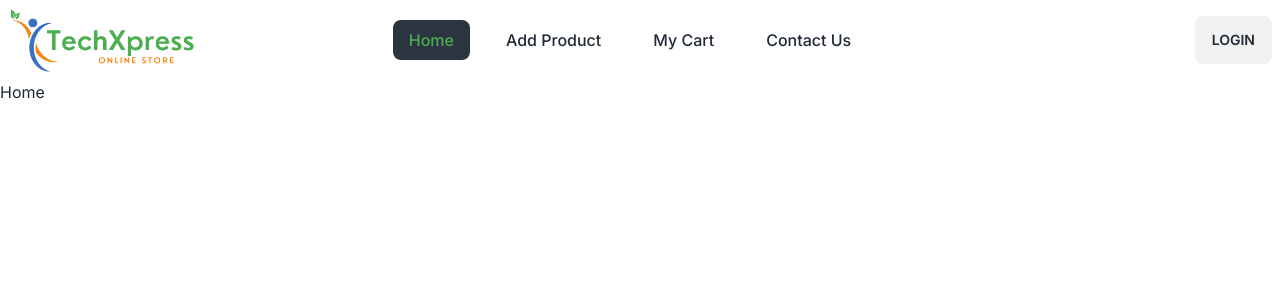
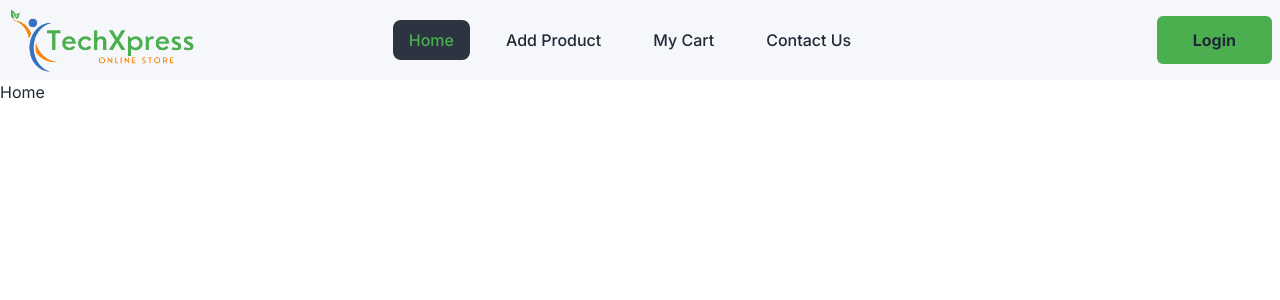
Before and after one commit to Showrov-CoU/TechXpress, a React (Vite) app: page / in a window 1280 px wide. Shown: the top 300 px of the page. Built offline with nearby package versions, Linux system fonts and the light colour scheme.

Commit message:
added logo in navbar

```diff
--- a/src/Shared/Navbar.jsx
+++ b/src/Shared/Navbar.jsx
@@ -1,5 +1,5 @@
 import { NavLink } from "react-router-dom";
-import logo from "../assets/logo.png";
+import logo from "../assets/logo-removebg.png";
 
 const Navbar = () => {
   const links = (
@@ -39,7 +39,7 @@ const Navbar = () => {
     </>
   );
   return (
-    <div className="navbar">
+    <div className="navbar border-solid border-neutralDGrey bg-neutralSilver">
       <div className="navbar-start">
         <div className="dropdown">
           <label tabIndex={0} className="btn btn-ghost lg:hidden">
@@ -73,7 +73,7 @@ const Navbar = () => {
         <ul className="menu menu-horizontal px-1">{links}</ul>
       </div>
       <div className="navbar-end">
-        <a className="btn">Login</a>
+        <button className="signbtn">Login</button>
       </div>
     </div>
   );
--- a/src/index.css
+++ b/src/index.css
@@ -3,8 +3,8 @@
 @tailwind utilities;
 
 .btns {
-  @apply  px-5 md:px-9 py-2 rounded-md capitalize font-bold hover:opacity-80 ease-in duration-200;
+  @apply bg-brandPrimary px-5 md:px-9 py-2 rounded-md capitalize font-bold hover:opacity-80 ease-in duration-200;
 }
 .signbtn {
-  @apply  px-9 py-3 rounded-md capitalize font-bold hover:opacity-80 ease-in duration-200;
+  @apply bg-brandPrimary px-9 py-3 rounded-md capitalize font-bold hover:opacity-80 ease-in duration-200;
 }
```
Also changed, not shown: src/assets/logo-removebg.png (added).
